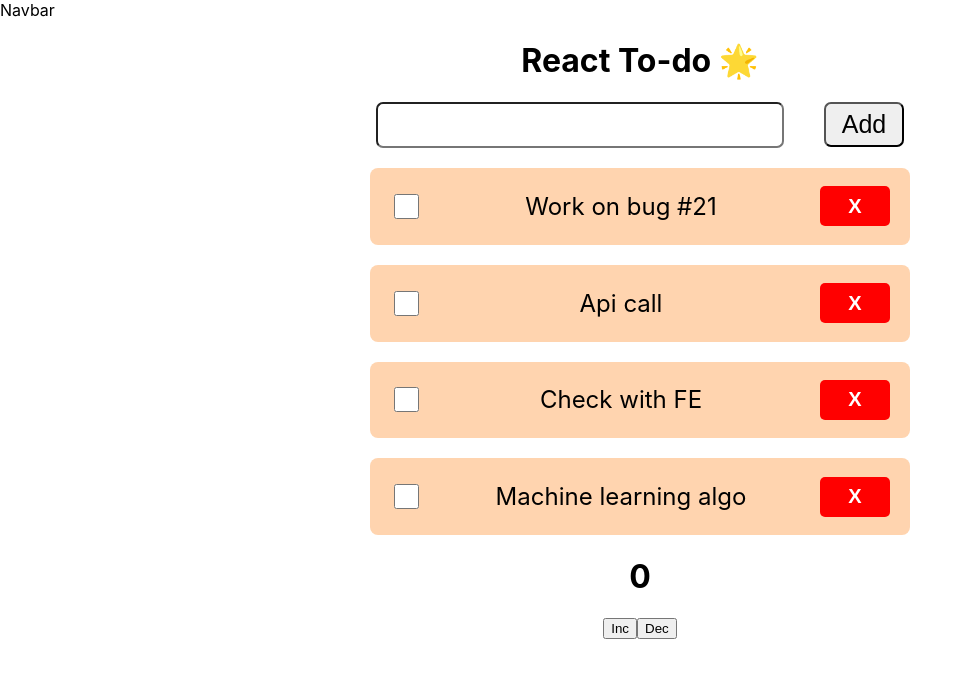
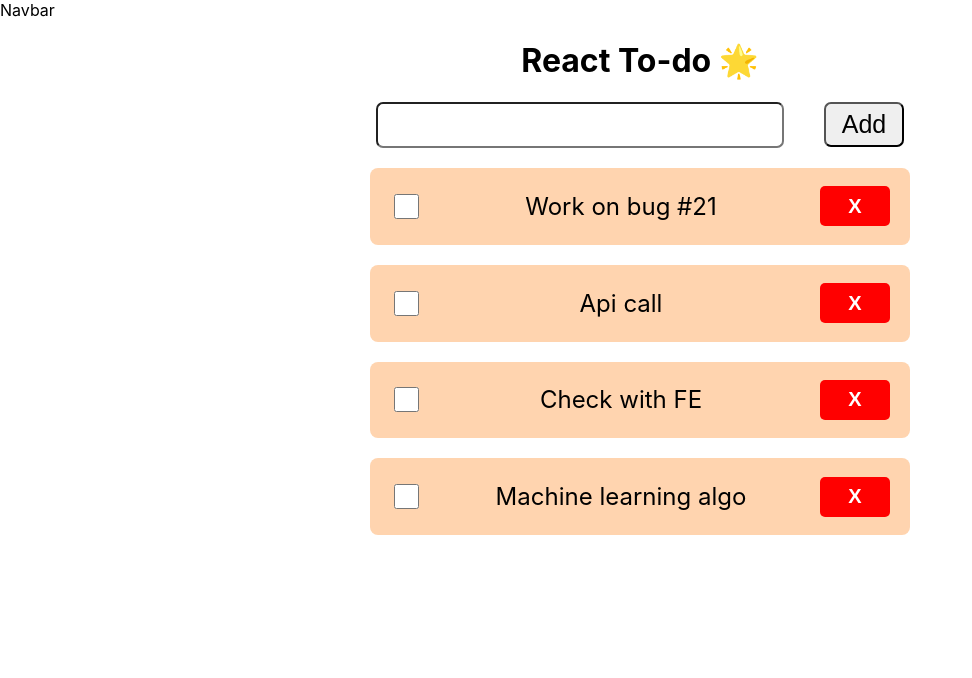
Before and after one commit to k-ashwini-m/to-do-appexcelr, a React (Create React App) app: page / in a window 1280 px wide. Shown: the top 678 px of the page, without its empty margins (0-972 px from the left). Built offline with nearby package versions, Linux system fonts and the light colour scheme.

Commit message:
add tasks

```diff
--- a/src/pages/Home.js
+++ b/src/pages/Home.js
@@ -8,19 +8,18 @@ export default function Home() {
     "Machine learning algo",
   ]);
   const [inp,setInp] = useState("")
-  const [count, setCount] = useState(0);
+const inpfun=(e)=>{
+        setInp(e.target.value);
+}
 
   return (
     <center>
       <h1>React To-do 🌟</h1>
-      <input type="text" className="inp" onChange={(e)=>{setInp(e.target.value)}} />
+      <input type="text" className="inp" onChange={inpfun} />
       <button id="add" onClick={()=>setTasklist([...tasklist, inp])}>Add</button>
       {tasklist.map((v, i) => (
         <Task key={i} data={v} />
       ))}
-      <h1> {count} </h1>
-      <button onClick={()=>{setCount(count+1)}}>Inc</button>
-      <button onClick={()=>{setCount(count-1)}}>Dec</button>
     </center>
   );
 }
```
